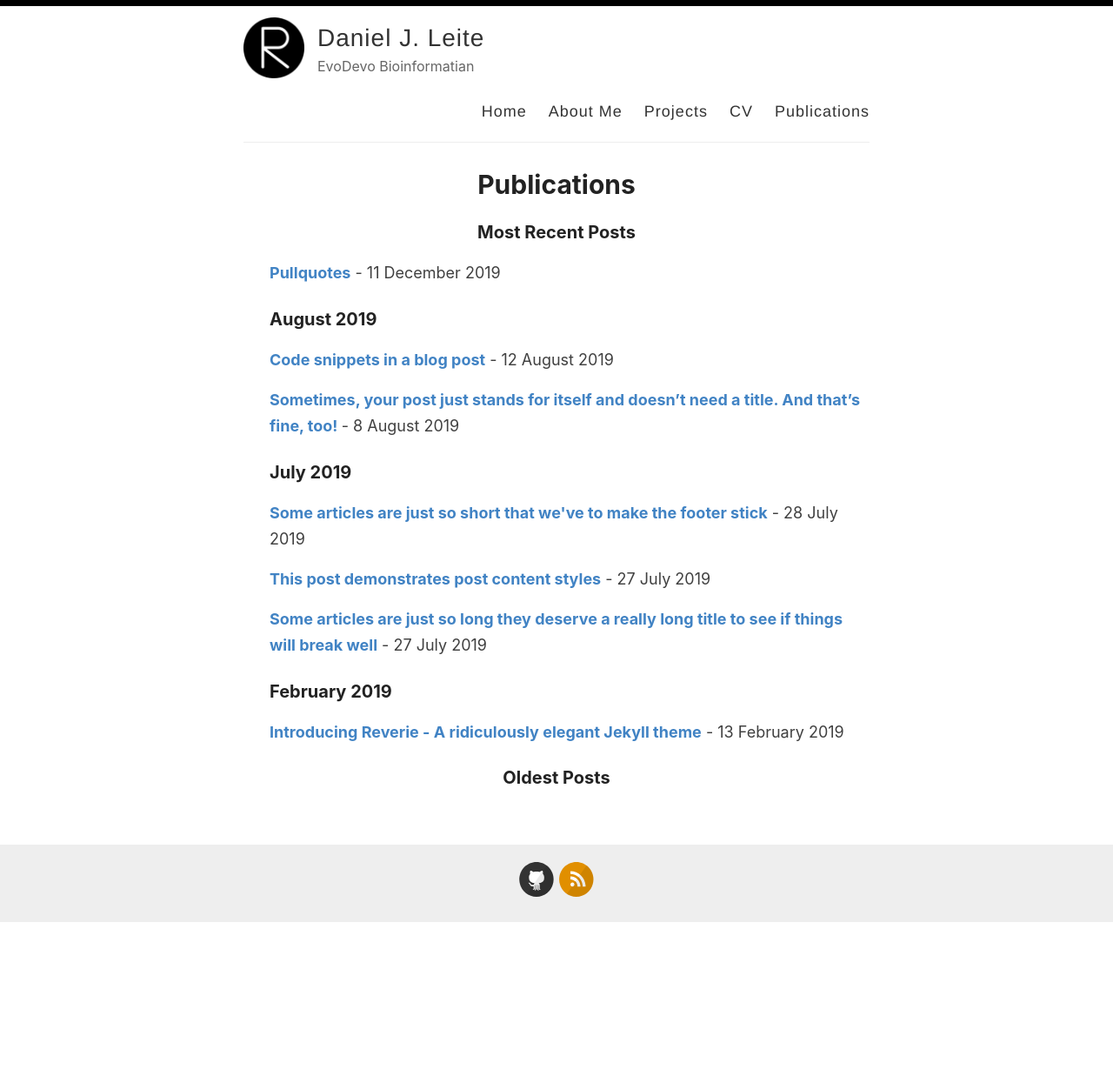
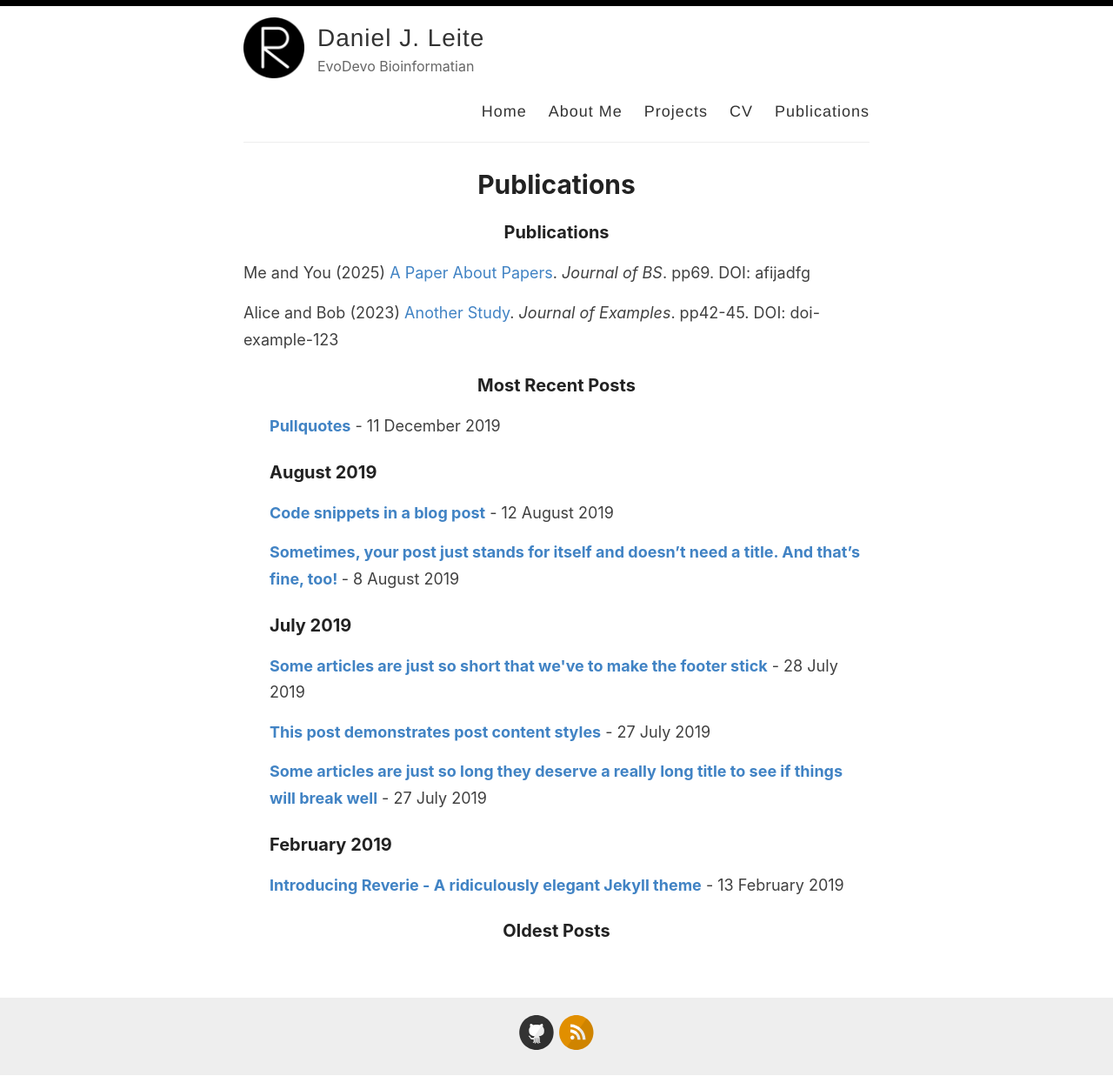
Before and after one commit to djleite/djleite.github.io, a Jekyll site: the page built from _pages/publications.md, in a window 1280 px wide. Shown: the whole page at 87% size. Built offline with Jekyll 4.4.1, drawn with Linux system fonts in a browser that asks for light colours; before the commit the page ends 1061 px from its top, so only the background shows below that.

Commit message:
add pubs

```diff
--- a/_pages/publications.md
+++ b/_pages/publications.md
@@ -3,6 +3,43 @@ layout: page
 title: Publications
 permalink: /publications/
 ---
+
+
+<div id="archives">
+  <section id="archive">
+    <h3>Publications</h3>
+    <div id="publication-list"></div>
+  </section>
+</div>
+
+<script src="https://cdn.jsdelivr.net/npm/js-yaml@4.1.0/dist/js-yaml.min.js"></script>
+<script>
+  async function loadYAML() {
+    const response = await fetch('{{ site.baseurl }}/publications.yaml');
+    const text = await response.text();
+    const data = jsyaml.load(text);
+
+    const container = document.getElementById('publication-list');
+
+    // Optional: Sort by date descending
+    data.sort((a, b) => (b.date > a.date ? 1 : -1));
+
+    data.forEach(pub => {
+      const pubHTML = `
+        <p>
+          ${pub.authors} (${pub.date})
+          <a href="${pub.URL}" target="_blank">${pub.title}</a>.
+          <em>${pub.journal}</em>. ${pub.additional}.
+          DOI: ${pub.DOI}
+        </p>
+      `;
+      container.innerHTML += pubHTML;
+    });
+  }
+
+  loadYAML();
+</script>
+
 
 
 <div id="archives">
--- /dev/null
+++ b/publications.yaml
@@ -0,0 +1,15 @@
+- title: A Paper About Papers
+  authors: Me and You
+  date: 2025
+  journal: Journal of BS
+  additional: pp69
+  DOI: afijadfg
+  URL: https://link-to-nowhere
+
+- title: Another Study
+  authors: Alice and Bob
+  date: 2023
+  journal: Journal of Examples
+  additional: pp42-45
+  DOI: doi-example-123
+  URL: https://example.com/study
```
